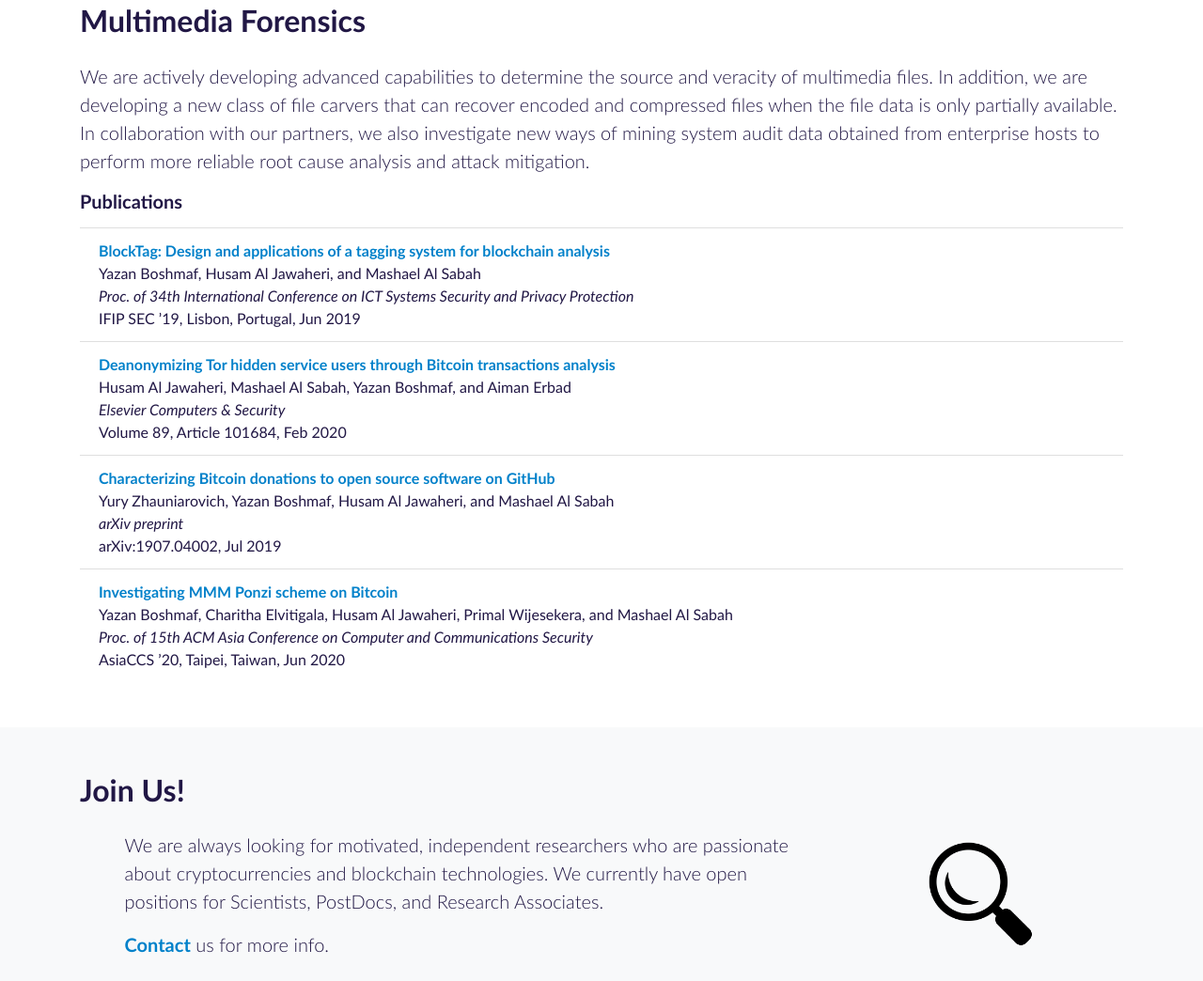
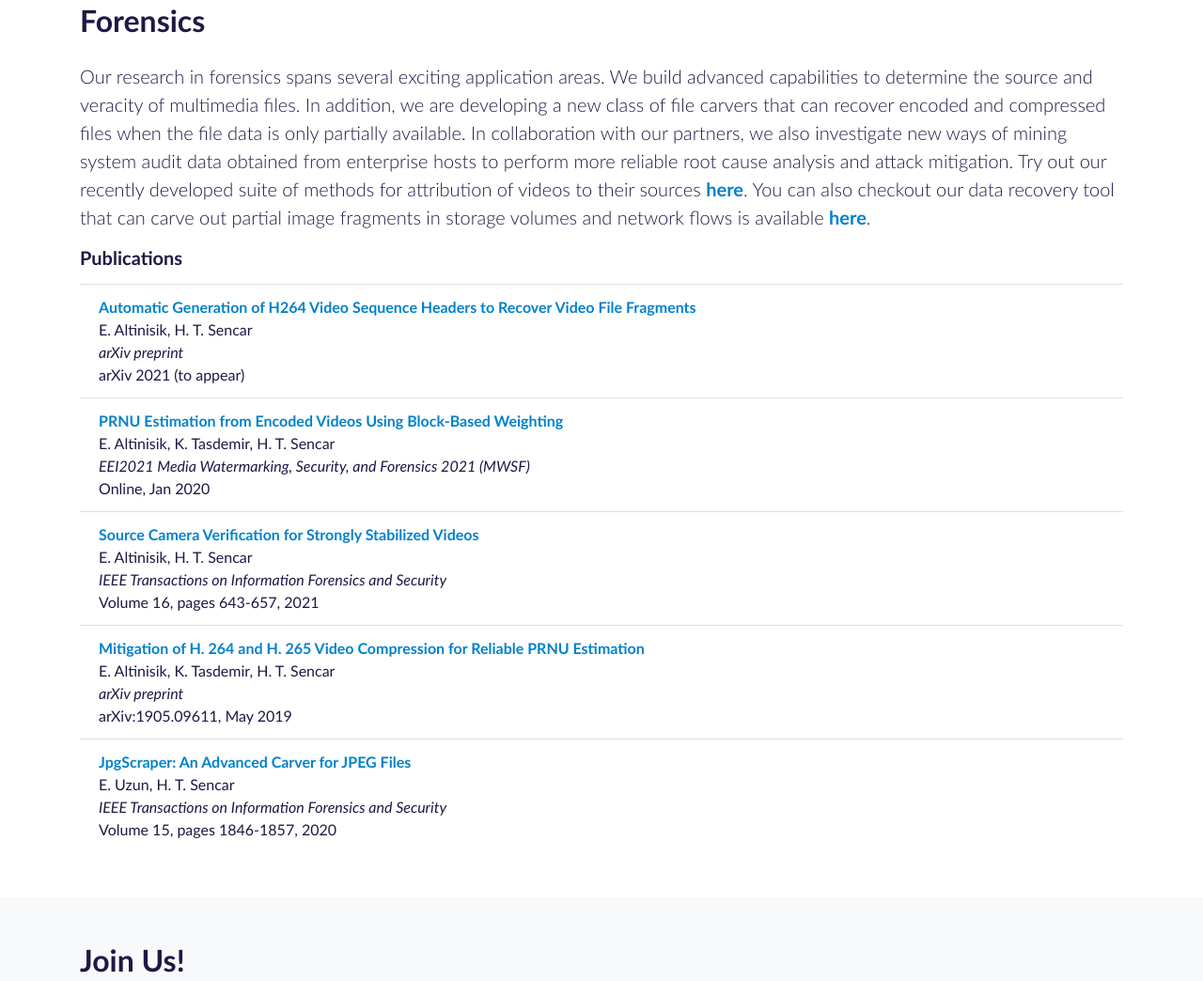
Before and after one commit to qcri/csrg, a plain HTML site: page research.html in a window 1280 px wide. Shown: the part 1378-2422 px from the top of the page at 94% size. Drawn offline with Linux system fonts and the light colour scheme.

Commit message:
Update research.html

```diff
--- a/research.html
+++ b/research.html
@@ -87,14 +87,14 @@
             data-toggle="collapse"
             data-target=".navbar-collapse.show"
           >
-            <a class="nav-link" href="#blockchain-analytics">Blockchain Analytics</a>
+            <a class="nav-link" href="#blockchains">Blockchains</a>
           </li>
           <li
             class="nav-item"
             data-toggle="collapse"
             data-target=".navbar-collapse.show"
           >
-            <a class="nav-link" href="#multimedia-forensics">Multimedia Forensics</a>
+            <a class="nav-link" href="#forensics">Forensics</a>
           </li>
           <li
             class="nav-item"
@@ -127,21 +127,21 @@
           <div class="col-sm-10 mx-auto">
             <p class="lead m-0">
               We work on technical, multidisciplinary aspects of cyber security
-              and its real-world applications. We collaborate with our partners on
-              research projects that support the thriving cyber security ecosystem
-              in Qatar and abroad.
+              and its real-world applications. We collaborate with our partners
+              on research projects that support the thriving cyber security
+              ecosystem in Qatar and abroad.
             </p>
           </div>
         </div>
       </div>
     </section>
 
-    <section class="features-icons bg-white" id="blockchain-analytics">
+    <section class="features-icons bg-white" id="blockchains">
       <div class="container text-left">
-        <h2 class="mb-4">Blockchain Analytics</h2>
+        <h2 class="mb-4">Blockchains</h2>
         <p class="lead">
-          We are actively developing a full-stack blockchain security
-          analytics platform called Toshi. The platform provides answers to high-level queries such
+          We are developing a full-stack blockchain security analytics platform
+          called Toshi. The platform provides answers to high-level queries such
           as "which Twitter accounts made Bitcoin payments to Silk Road." It
           supports custom tags and full-text search of annotated blockchain data
           at the address level. Toshi is designed for researchers and law
@@ -158,9 +158,7 @@
                 blockchain analysis</a
               >
             </p>
-            <p class="m-0">
-              Yazan Boshmaf, Husam Al Jawaheri, and Mashael Al Sabah
-            </p>
+            <p class="m-0">Y. Boshmaf, H. Al-Jawaheri, and M. Al-Sabah</p>
             <p class="m-0 font-italic">
               Proc. of 34th International Conference on ICT Systems Security and
               Privacy Protection
@@ -175,8 +173,7 @@
               >
             </p>
             <p class="m-0">
-              Husam Al Jawaheri, Mashael Al Sabah, Yazan Boshmaf, and Aiman
-              Erbad
+              H. Al-Jawaheri, M. Al-Sabah, Y. Boshmaf, and A. Erbad
             </p>
             <p class="m-0 font-italic">Elsevier Computers &amp; Security</p>
             <p class="m-0">Volume 89, Article 101684, Feb 2020</p>
@@ -189,8 +186,7 @@
               >
             </p>
             <p class="m-0">
-              Yury Zhauniarovich, Yazan Boshmaf, Husam Al Jawaheri, and Mashael
-              Al Sabah
+              Y. Zhauniarovich, Y. Boshmaf, H. Al-Jawaheri, and M. Al-Sabah
             </p>
             <p class="m-0 font-italic">arXiv preprint</p>
             <p class="m-0">arXiv:1907.04002, Jul 2019</p>
@@ -202,8 +198,8 @@
               >
             </p>
             <p class="m-0">
-              Yazan Boshmaf, Charitha Elvitigala, Husam Al Jawaheri, Primal
-              Wijesekera, and Mashael Al Sabah
+              Y. Boshmaf, C. Elvitigala, H. Al-Jawaheri, P. Wijesekera, and M.
+              Al-Sabah
             </p>
             <p class="m-0 font-italic">
               Proc. of 15th ACM Asia Conference on Computer and Communications
@@ -215,77 +211,90 @@
       </div>
     </section>
 
-    <section class="features-icons bg-white" id="multimedia-forensics">
+    <section class="features-icons bg-white" id="forensics">
       <div class="container text-left">
-        <h2 class="mb-4">Multimedia Forensics</h2>
+        <h2 class="mb-4">Forensics</h2>
         <p class="lead">
-          We are actively developing advanced capabilities to determine the source and veracity
-          of multimedia files. In addition, we are developing a new class of file carvers that
-          can recover encoded and compressed files when the file data is only partially available.
-          In collaboration with our partners, we also investigate new ways of mining system audit
-          data obtained from enterprise hosts to perform more reliable root cause analysis and attack mitigation.
+          Our research in forensics spans several exciting application areas. We
+          build advanced capabilities to determine the source and veracity of
+          multimedia files. In addition, we are developing a new class of file
+          carvers that can recover encoded and compressed files when the file
+          data is only partially available. In collaboration with our partners,
+          we also investigate new ways of mining system audit data obtained from
+          enterprise hosts to perform more reliable root cause analysis and
+          attack mitigation. Try out our recently developed suite of methods for
+          attribution of videos to their sources
+          <a href="https://github.com/VideoPRNUExtractor" target="_blank"
+            >here</a
+          >. You can also checkout our data recovery tool that can carve out
+          partial image fragments in storage volumes and network flows is
+          available
+          <a href="https://github.com/A1337CBS/Jpeg-Carver" target="_blank"
+            >here</a
+          >.
         </p>
         <h5 class="pb-2">Publications</h5>
         <ul class="list-group list-group-flush">
           <li class="list-group-item">
             <p class="m-0">
-              <a href="https://arxiv.org/abs/1809.06044" target="_blank"
-                >BlockTag: Design and applications of a tagging system for
-                blockchain analysis</a
+              <a href="" target="_blank"
+                >Automatic Generation of H264 Video Sequence Headers to Recover
+                Video File Fragments</a
               >
             </p>
-            <p class="m-0">
-              Yazan Boshmaf, Husam Al Jawaheri, and Mashael Al Sabah
-            </p>
-            <p class="m-0 font-italic">
-              Proc. of 34th International Conference on ICT Systems Security and
-              Privacy Protection
-            </p>
-            <p class="m-0">IFIP SEC &rsquo;19, Lisbon, Portugal, Jun 2019</p>
+            <p class="m-0">E. Altinisik, H. T. Sencar</p>
+            <p class="m-0 font-italic">arXiv preprint</p>
+            <p class="m-0">arXiv 2021 (to appear)</p>
           </li>
           <li class="list-group-item">
             <p class="m-0">
-              <a href="https://arxiv.org/abs/1801.07501" target="_blank"
-                >Deanonymizing Tor hidden service users through Bitcoin
-                transactions analysis</a
+              <a href="https://arxiv.org/abs/2008.08138" target="_blank"
+                >PRNU Estimation from Encoded Videos Using Block-Based
+                Weighting</a
               >
             </p>
-            <p class="m-0">
-              Husam Al Jawaheri, Mashael Al Sabah, Yazan Boshmaf, and Aiman
-              Erbad
+            <p class="m-0">E. Altinisik, K. Tasdemir, H. T. Sencar</p>
+            <p class="m-0 font-italic">
+              EEI2021 Media Watermarking, Security, and Forensics 2021 (MWSF)
             </p>
-            <p class="m-0 font-italic">Elsevier Computers &amp; Security</p>
-            <p class="m-0">Volume 89, Article 101684, Feb 2020</p>
+            <p class="m-0">Online, Jan 2020</p>
           </li>
           <li class="list-group-item">
             <p class="m-0">
-              <a href="https://arxiv.org/abs/1907.04002" target="_blank"
-                >Characterizing Bitcoin donations to open source software on
-                GitHub</a
+              <a href="https://arxiv.org/abs/1912.05018" target="_blank"
+                >Source Camera Verification for Strongly Stabilized Videos</a
               >
             </p>
-            <p class="m-0">
-              Yury Zhauniarovich, Yazan Boshmaf, Husam Al Jawaheri, and Mashael
-              Al Sabah
+            <p class="m-0">E. Altinisik, H. T. Sencar</p>
+            <p class="m-0 font-italic">
+              IEEE Transactions on Information Forensics and Security
             </p>
-            <p class="m-0 font-italic">arXiv preprint</p>
-            <p class="m-0">arXiv:1907.04002, Jul 2019</p>
+            <p class="m-0">Volume 16, pages 643-657, 2021</p>
           </li>
           <li class="list-group-item">
             <p class="m-0">
-              <a href="https://arxiv.org/abs/1910.12244" target="_blank"
-                >Investigating MMM Ponzi scheme on Bitcoin</a
+              <a href="https://arxiv.org/abs/1905.09611" target="_blank"
+                >Mitigation of H. 264 and H. 265 Video Compression for Reliable
+                PRNU Estimation</a
               >
             </p>
+            <p class="m-0">E. Altinisik, K. Tasdemir, H. T. Sencar</p>
+            <p class="m-0 font-italic">arXiv preprint</p>
+            <p class="m-0">arXiv:1905.09611, May 2019</p>
+          </li>
+          <li class="list-group-item">
             <p class="m-0">
-              Yazan Boshmaf, Charitha Elvitigala, Husam Al Jawaheri, Primal
-              Wijesekera, and Mashael Al Sabah
+              <a
+                href="https://ieeexplore.ieee.org/document/8897606"
+                target="_blank"
+                >JpgScraper: An Advanced Carver for JPEG Files</a
+              >
             </p>
+            <p class="m-0">E. Uzun, H. T. Sencar</p>
             <p class="m-0 font-italic">
-              Proc. of 15th ACM Asia Conference on Computer and Communications
-              Security
+              IEEE Transactions on Information Forensics and Security
             </p>
-            <p class="m-0">AsiaCCS &rsquo;20, Taipei, Taiwan, Jun 2020</p>
+            <p class="m-0">Volume 15, pages 1846-1857, 2020</p>
           </li>
         </ul>
       </div>
@@ -297,10 +306,10 @@
         <div class="row mt-4 align-items-center">
           <div class="col-sm-8 mx-auto">
             <p class="lead">
-              We are always looking for motivated, independent researchers who are
-              passionate about cryptocurrencies and blockchain technologies. We
-              currently have open positions for Scientists, PostDocs, and Research
-              Associates.
+              We are always looking for motivated, independent researchers who
+              are passionate about cryptocurrencies and blockchain technologies.
+              We currently have open positions for Scientists, PostDocs, and
+              Research Associates.
             </p>
             <p class="lead m-0">
               <a href="index.html#contact">Contact</a> us for more info.
```
